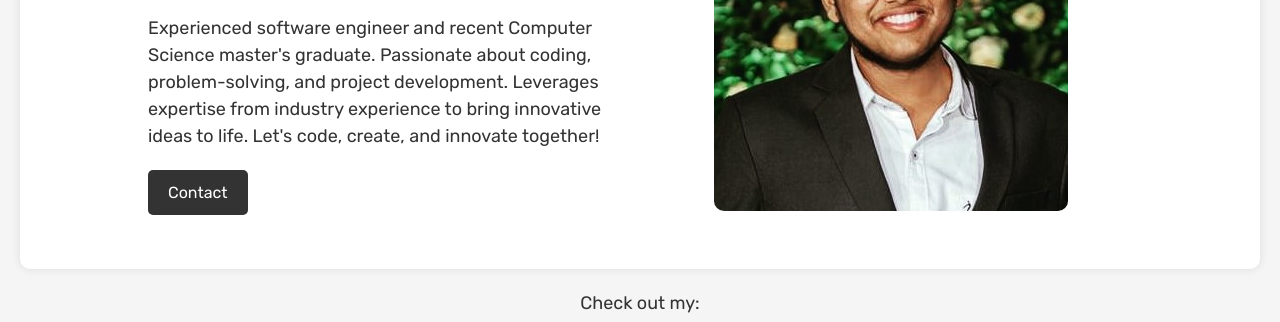
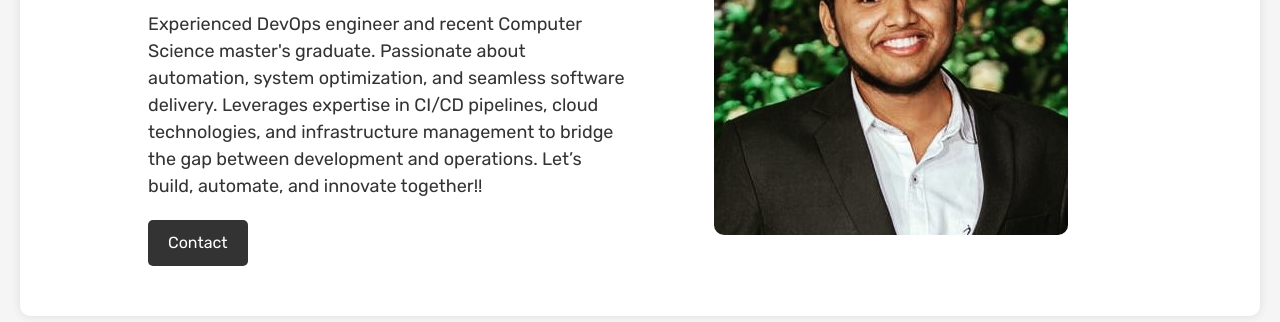
Before and after one commit to Vijaya96-star/MainPortfolio, a plain HTML site: page index.html in a window 1280 px wide. Shown: the part 289-611 px from the top of the page. Drawn offline with nearby package versions, Linux system fonts and the light colour scheme; files whose address does not match are found by name.

Commit message:
initial change commited

```diff
--- a/index.html
+++ b/index.html
@@ -32,10 +32,10 @@
         <div class="home-text">
             <span>Computer Science Graduate & Software Engineer</span>
             <h1>Vijaya Sangam</h1>
-            <p>Experienced software engineer and recent Computer Science master's graduate.
-                Passionate about coding, problem-solving, and project development.
-                Leverages expertise from industry experience to bring innovative ideas to life.
-                Let's code, create, and innovate together!</p>
+            <p>Experienced DevOps engineer and recent Computer Science master's graduate.
+                Passionate about automation, system optimization, and seamless software delivery.
+                Leverages expertise in CI/CD pipelines, cloud technologies, and infrastructure management to bridge the gap between development and operations.
+                Let’s build, automate, and innovate together!!</p>
             <div class="main-btn">
                 <!--<a href="https://drive.google.com/file/d/15w1z75XezmoEqXXaMKGhTUI_O6ObBVdN/view?usp=drive_link" target="_blank" class="btn">Resume</a> -->
                 <a href="Vijayasangam2@gmail.com" class="btn two">Contact</a>
```
